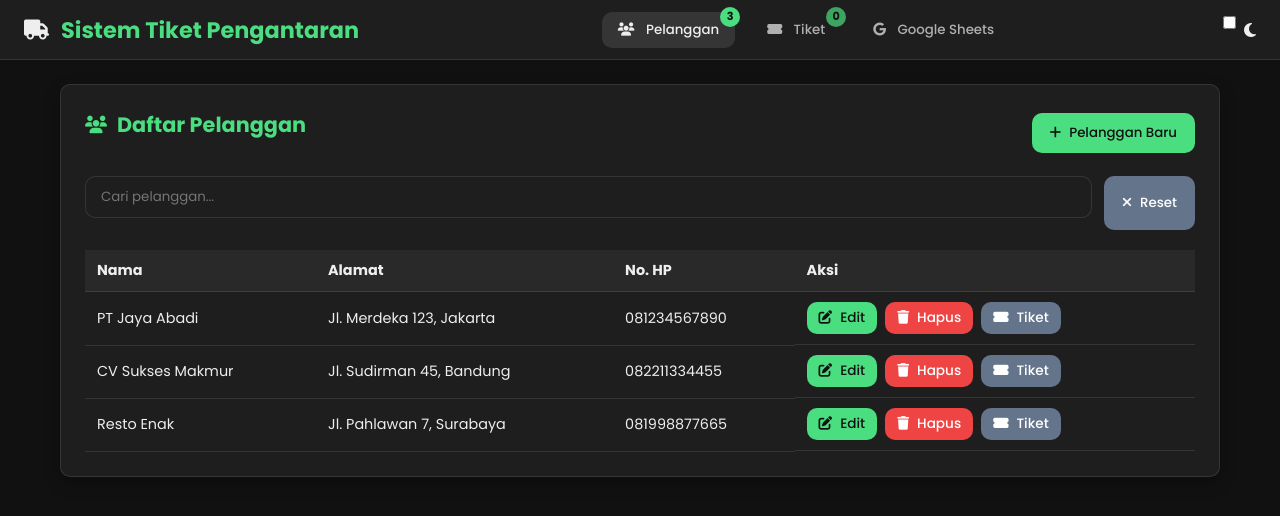
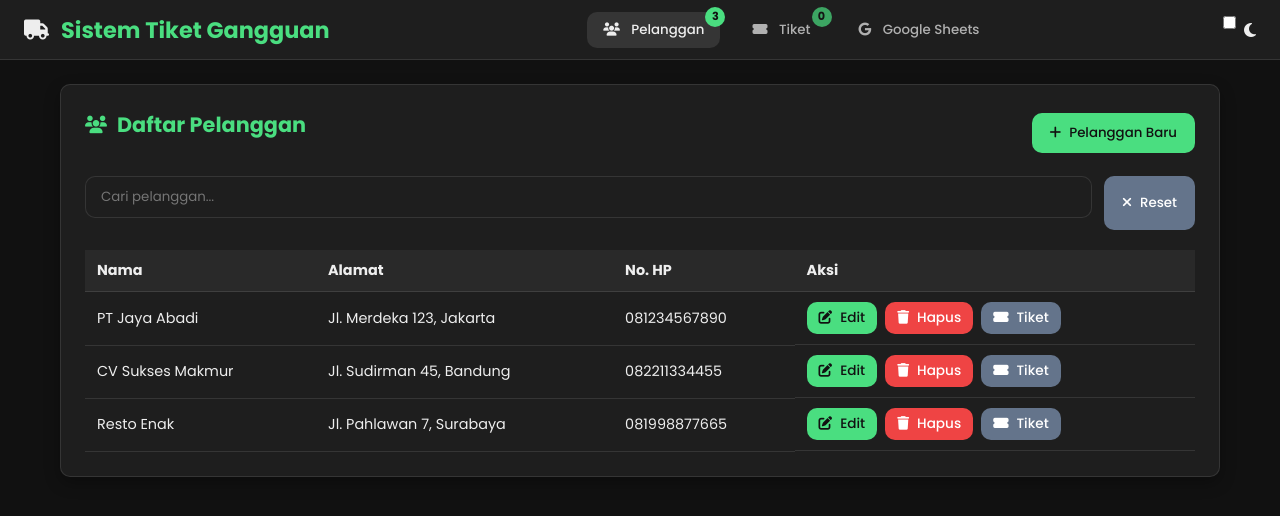
Before and after one commit to chandravpradana/ticketsystemgmt24jbg, a plain HTML site: page index.html in a window 1280 px wide. Drawn offline with Linux system fonts and the light colour scheme.

Commit message:
Update index.html
Signed-off-by: Chandra Bayu Pradana <chandravitoncapradana@gmail.com>

```diff
--- a/index.html
+++ b/index.html
@@ -14,7 +14,7 @@
   <header>
     <div class="logo-container">
       <i class="fas fa-truck fa-lg"></i>
-      <h1>Sistem Tiket Pengantaran</h1>
+      <h1>Sistem Tiket Gangguan</h1>
     </div>
     <nav>
       <button class="nav-btn active" id="customersNavBtn">
```
